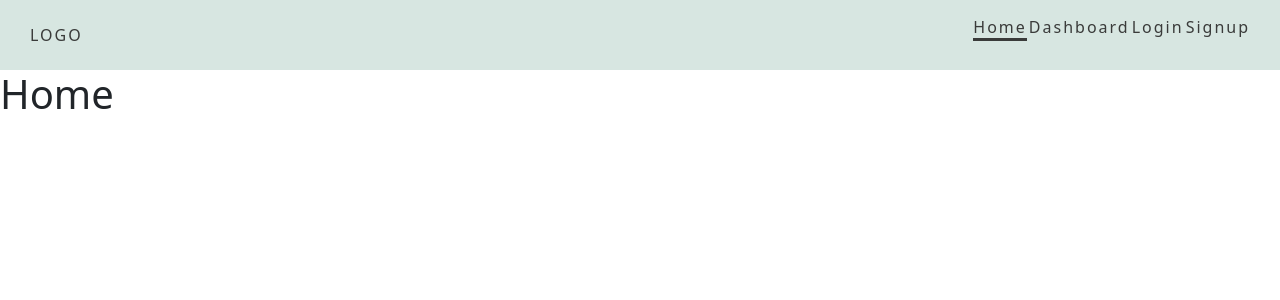
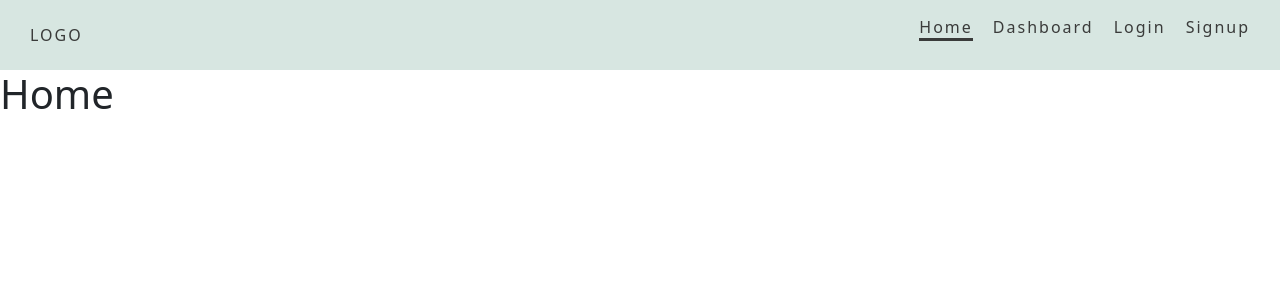
Before and after one commit to warderer/react-avanzado-g23, a React (Vite) app in the folder 03-react-auth/: page / in a window 1280 px wide. Shown: the top 300 px of the page. Built offline with nearby package versions, Linux system fonts and the light colour scheme.

Commit message:
💄 Mas espacio en enlaces de Header

```diff
--- a/03-react-auth/src/components/Header/header.scss
+++ b/03-react-auth/src/components/Header/header.scss
@@ -20,7 +20,7 @@ $menu-color: #3a3b3a;
     &__nav-list{
         display: flex;
         list-style: none;
-        column-gap: 2px;
+        column-gap: 20px;
         flex-wrap: wrap;
     }
 
```
